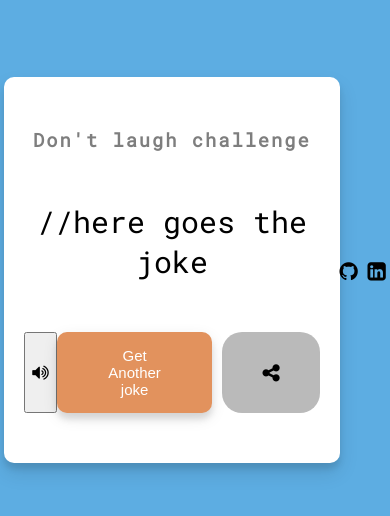
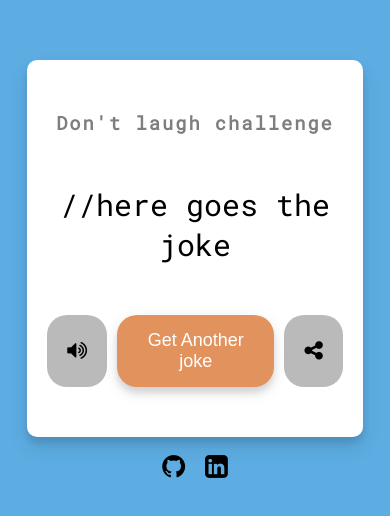
Before and after one commit to krishnamishra2610/DadJokes, a plain HTML site: page index.html in a window 390 px wide. Shown: the part 152-668 px from the top of the page. Drawn offline with Linux system fonts and the light colour scheme; no server answers; a web font is replaced by a local one.

Commit message:
Update style.css

```diff
--- a/style.css
+++ b/style.css
@@ -6,6 +6,7 @@ body{
 background-color: #5DADE2 ;
 font-family: 'Roboto Mono', monospace;
 display: flex;
+flex-direction: column;
 align-items: center;
 justify-content: center;
 height: 100vh;
@@ -79,6 +80,7 @@ h3{
     border: 0;
     border-radius: 20px;
 
+
     color: black;
      font-size : 15px;
     padding: 15px 40px;
@@ -95,7 +97,38 @@ h3{
   outline: 0;
 }
 
+#textSpeech{
+  background-color: rgba(128, 128, 128, 0.541);
+    border: 0;
+    border-radius: 20px;
 
+
+    color: black;
+     font-size : 15px;
+    padding: 15px 40px;
+    cursor: pointer;
+    margin-right: 10px;
+
+}
+#textSpeech:active{
+  transform: scale(0.98);
+}
+
+#textSpeech:focus{
+  outline: 0;
+}
+
+footer{
+  margin-top: 15px;
+  font-size: 20px;
+
+
+}
+footer i{
+  color: black;
+  margin: 4px;
+
+}
 
 
                               /* share button */
@@ -274,3 +307,65 @@ background-color: #FF6600
 
 .resp-sharing-button--telegram:hover {
   background-color: #4B97D1;}
+
+                 /* responsive  */
+
+@media(max-width:768px){
+
+
+  .buttons{
+
+    display: flex;
+    justify-content: center;
+
+  }
+
+  .btn{
+
+    background-color: #E2925D;
+    border: 0;
+    border-radius: 20px;
+    box-shadow: 0 5px 15px rgba(0,0,0,0.1),
+    0 6px 6px rgba(0,0,0,0.1);
+    color: #ffffff;
+     font-size : 18px;
+    padding: 15px 15px;
+    cursor: pointer;
+
+}
+
+#share-btn{
+
+  background-color: rgba(128, 128, 128, 0.541);
+    border: 0;
+    border-radius: 20px;
+
+
+    color: black;
+     font-size : 16px;
+    padding: 8px 20px;
+    cursor: pointer;
+    margin-left: 10px;
+
+}
+
+#textSpeech{
+
+  background-color: rgba(128, 128, 128, 0.541);
+    border: 0;
+    border-radius: 20px;
+
+
+    color: black;
+     font-size : 16px;
+    padding: 8px 20px;
+    cursor: pointer;
+    margin-right 10px;
+
+}
+
+
+
+
+
+}
```
